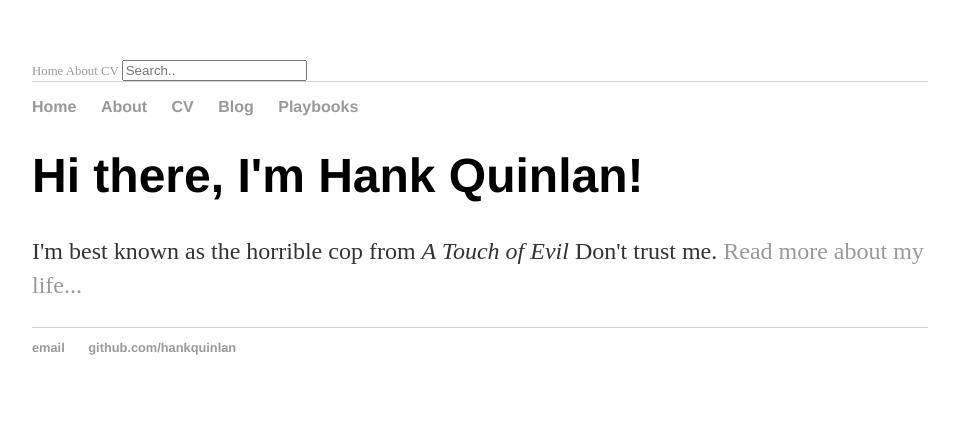
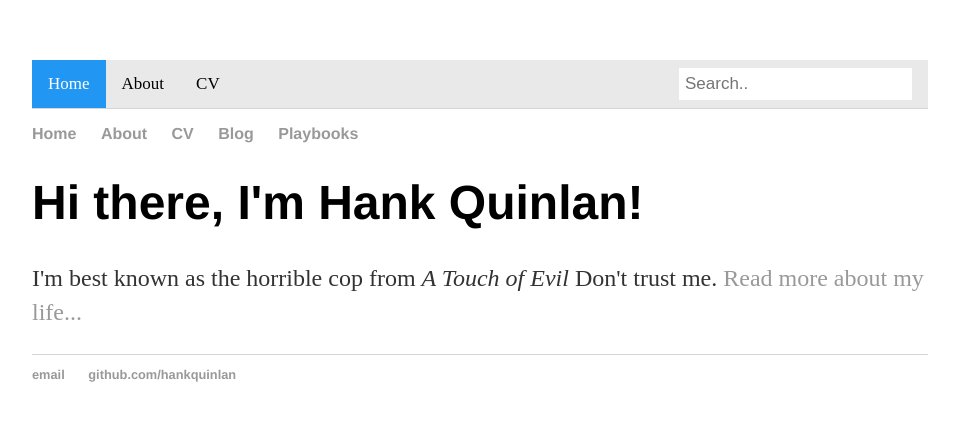
Before and after one commit to billparry99/billparry99.github.io, a Jekyll site: the page built from index.html, in a window 1280 px wide. Shown: the top 421 px of the page, without its empty margins (160-1119 px from the left). Built offline with Jekyll 4.4.1, drawn with Linux system fonts in a browser that asks for light colours.

Commit message:
Update main.css

```diff
--- a/css/main.css
+++ b/css/main.css
@@ -47,3 +47,57 @@ ul.posts {
 ul.posts li {
     list-style: none;
 }
+
+/* Add a black background color to the top navigation bar */
+.topnav {
+    overflow: hidden;
+    background-color: #e9e9e9;
+}
+
+/* Style the links inside the navigation bar */
+.topnav a {
+    float: left;
+    display: block;
+    color: black;
+    text-align: center;
+    padding: 14px 16px;
+    text-decoration: none;
+    font-size: 17px;
+}
+
+/* Change the color of links on hover */
+.topnav a:hover {
+    background-color: #ddd;
+    color: black;
+}
+
+/* Style the "active" element to highlight the current page */
+.topnav a.active {
+    background-color: #2196F3;
+    color: white;
+}
+
+/* Style the search box inside the navigation bar */
+.topnav input[type=text] {
+    float: right;
+    padding: 6px;
+    border: none;
+    margin-top: 8px;
+    margin-right: 16px;
+    font-size: 17px;
+}
+
+/* When the screen is less than 600px wide, stack the links and the search field vertically instead of horizontally */
+@media screen and (max-width: 600px) {
+    .topnav a, .topnav input[type=text] {
+        float: none;
+        display: block;
+        text-align: left;
+        width: 100%;
+        margin: 0;
+        padding: 14px;
+    }
+    .topnav input[type=text] {
+        border: 1px solid #ccc;
+    }
+}
```
